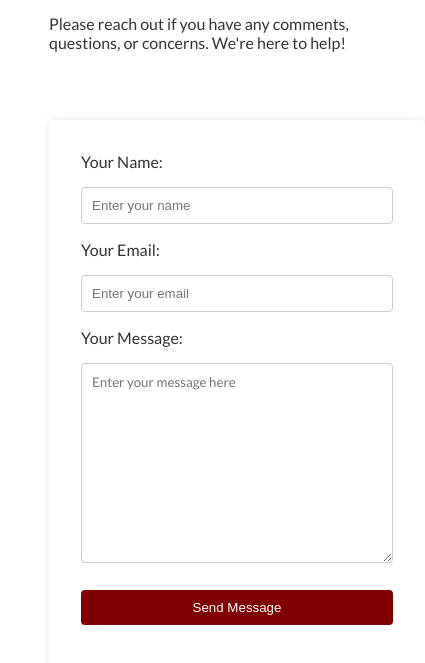
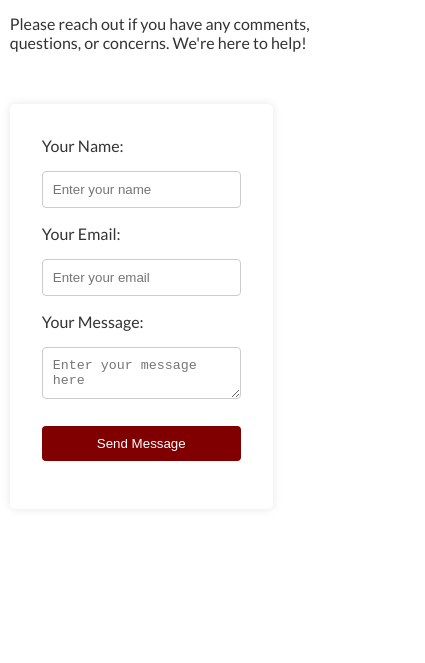
Before and after one commit to beansbagelslaf/website, a plain HTML site: page contact-us.html in a window 390 px wide. Shown: the part 381-1044 px from the top of the page, 425 px wide, since content can reach past the window. After the commit the page ends 916 px from the top, so only its background shows below. Drawn offline with Linux system fonts and the light colour scheme.

Commit message:
Update styles.css
helped mobile viewing

```diff
--- a/styles.css
+++ b/styles.css
@@ -1,5 +1,3 @@
-/* styles.css */
-
 /* Base Styles */
 body {
   font-family: "Lato", sans-serif; /* New font family */
@@ -86,9 +84,8 @@ p {
   max-width: 100%; /* Ensures the image does not exceed the width of its container */
   max-height: 100%; /* Ensures the image does not exceed the height of its container */
   object-fit: contain; /* Ensures the image maintains its aspect ratio without distortion */
-  margin-top: 100px; /* Pushes the image down from the top of the container */
-  margin-left: 150px; /* Pulls the image in from the right of the container */
-  /* Adjust the margin values as needed to position the image */
+  margin-top: 100px; /* Adjusted for mobile responsiveness */
+  margin-left: 0; /* Adjusted for mobile responsiveness */
 }
 
 /* Form Styles */
@@ -133,60 +130,63 @@ label {
 }
 
 /* Responsive Design */
+/* Base Styles and Desktop Specific Styles */
+/* Ensure the base styles do not implicitly disrupt the desktop layout */
+
+.container {
+  display: flex;
+  justify-content: center; /* Centers children horizontally */
+  align-items: center; /* Centers children vertically, adjust if necessary */
+  width: 80%;
+  margin: auto;
+  min-height: 60vh; /* Maintains minimum height for vertical centering */
+}
+
+.form-container {
+  display: flex; /* Enables flexbox for the form container */
+  justify-content: center; /* Center the form horizontally */
+  align-items: center; /* Center the form vertically, adjust if needed */
+  width: 100%; /* Ensures form container takes full width of its parent */
+}
+
+/* Adjustments to form itself to ensure it's centered within its container */
+form {
+  width: 100%; /* Full width for better responsiveness */
+  max-width: 800px; /* Max width to prevent the form from stretching too wide */
+  margin: 2em auto; /* Auto margins center the form horizontally */
+  padding: 2em; /* Keeps form padding */
+  background: #fff; /* Background color */
+  border-radius: 5px; /* Rounded corners for aesthetics */
+  box-shadow: 0 0 10px rgba(0, 0, 0, 0.1); /* Subtle shadow for depth */
+}
+
+/* Responsive Design Adjustments */
 @media (max-width: 768px) {
   .container {
-    flex-direction: column;
-    align-items: stretch; /* Stretch to fit the mobile screen width */
+    flex-direction: column; /* Stacks children vertically on smaller screens */
+    width: 95%; /* Adjusts width for small screen padding */
   }
 
+  /* On mobile, allow text and image containers to take full width */
   .text-container,
   .image-container {
-    width: 100%;
-    padding: 10px;
+    width: 100%; /* Full width for mobile */
+    padding: 10px; /* Adjust padding for mobile constraints */
   }
 
   .image-container img {
-    max-height: 300px; /* Set a maximum height for the image on mobile */
-    margin-left: 0; /* Reset left margin for mobile view */
+    margin-top: 20px; /* Adjust top margin for image on mobile */
+    margin-left: 0; /* Center image within its container on mobile */
+  }
+
+  /* Ensure form-container maintains its layout without affecting desktop */
+  .form-container {
+    margin-top: 20px; /* Adds margin on top for spacing on mobile */
+    width: auto; /* Resets width to default to avoid forcing 100% on mobile */
+  }
+
+  /* Specific form adjustments for mobile view for better usability */
+  form {
+    margin: 1em auto; /* Adjusted margin for mobile to add space */
   }
 }
-
-/* Add a unique class or ID selector for the message textarea */
-#message {
-  width: 100%;
-  height: 200px; /* Set a fixed height for the message box */
-  padding: 10px;
-  margin-top: 8px;
-  margin-bottom: 16px;
-  border: 1px solid #ccc;
-  border-radius: 4px;
-  box-sizing: border-box;
-}
-
-/* Adjust other textarea styles as needed */
-textarea {
-  width: 100%;
-  font-family: "Lato", sans-serif; /* Use the same font family */
-  padding: 10px;
-  margin-top: 8px;
-  margin-bottom: 16px;
-  border: 1px solid #ccc;
-  border-radius: 4px;
-  box-sizing: border-box;
-}
-
-/* Additional CSS for placing the form under the text */
-.form-container {
-  margin-top: 20px; /* Adjust margin as needed */
-}
-
-#order-form-container {
-  order: 2; /* This will ensure that the form-container is placed after the text-container */
-  width: 100%; /* To make sure it takes the full width available */
-}
-
-@media (min-width: 769px) {
-  .container#order-form-container {
-    flex-direction: column;
-  }
-}
```
